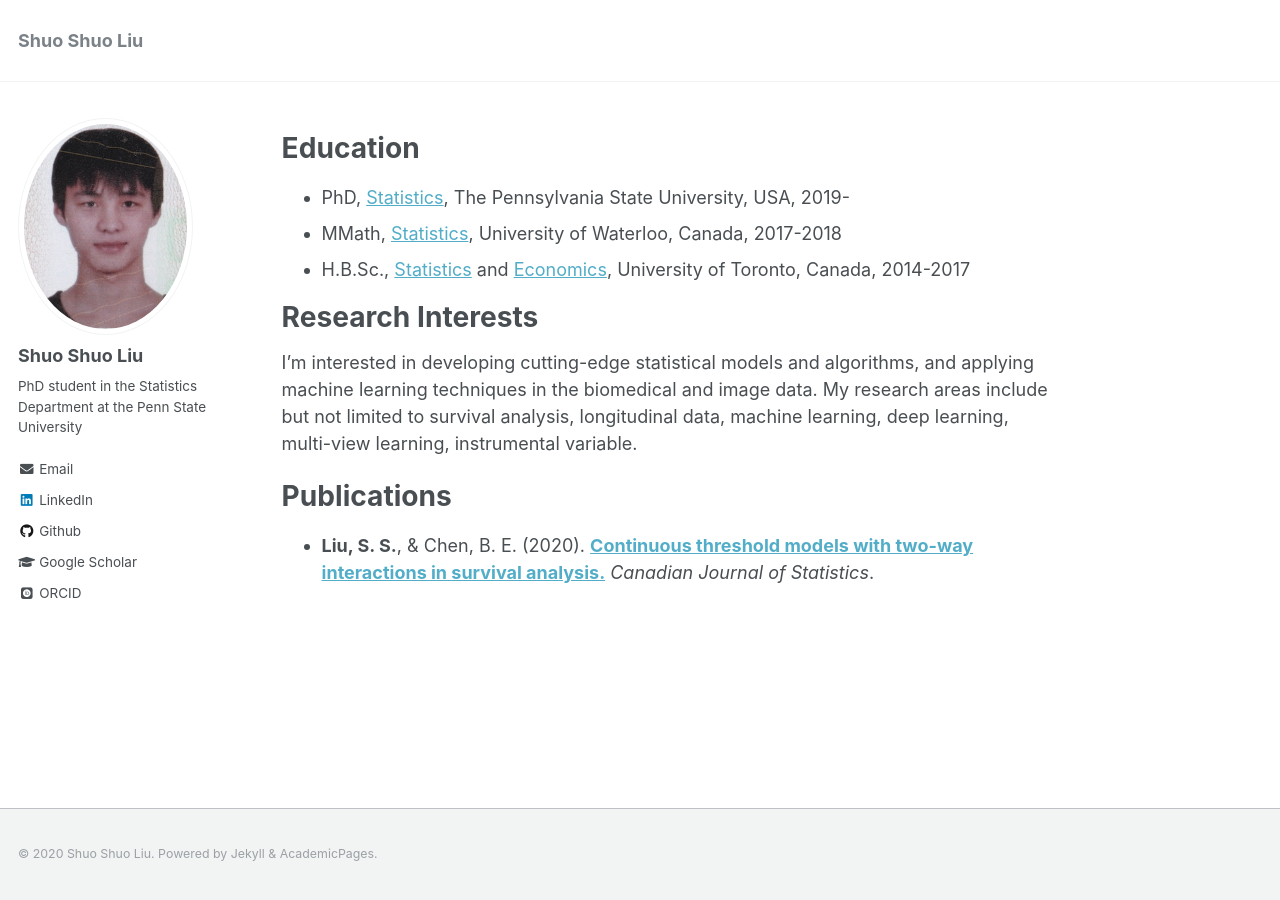
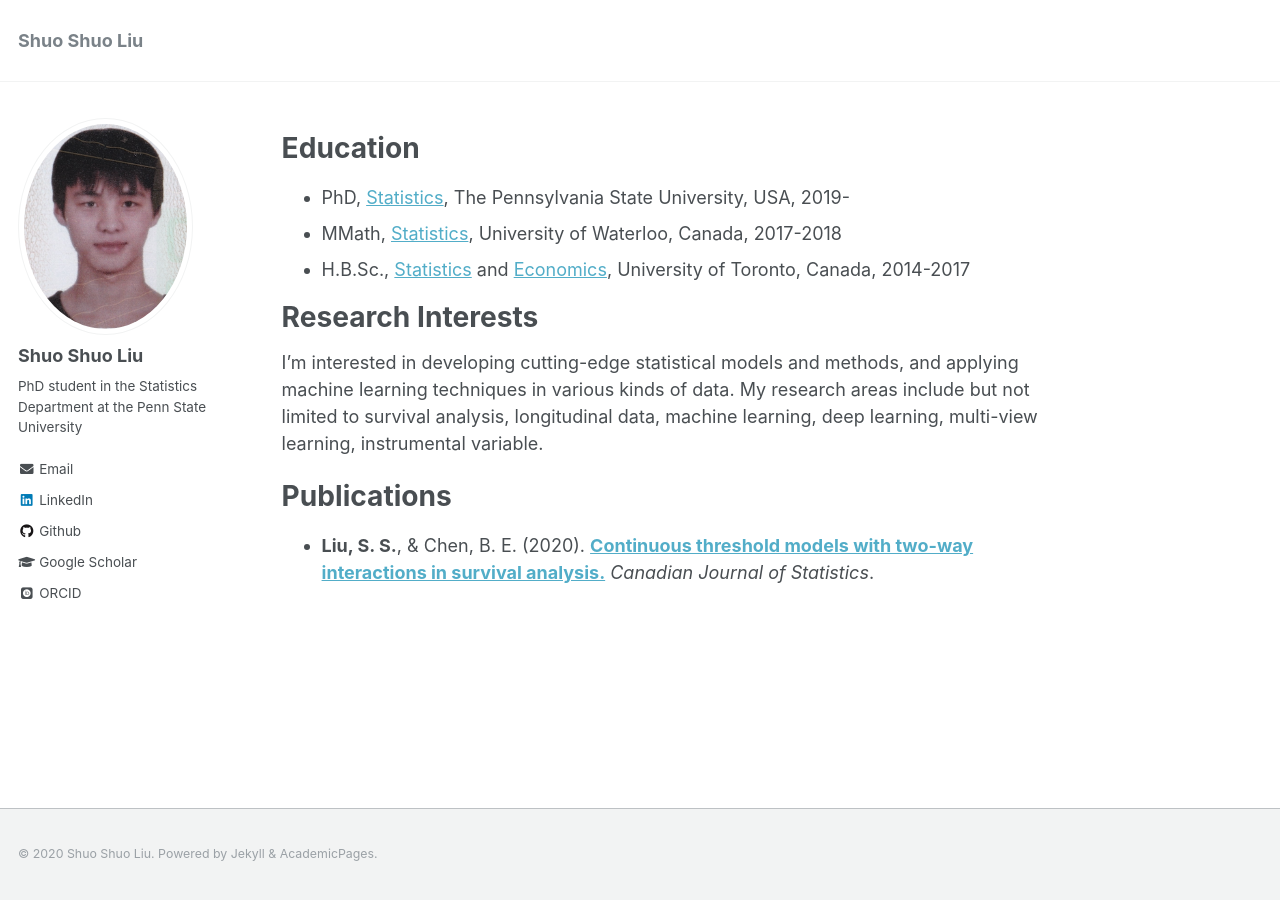
Before and after one commit to shuoshuoliu/shuoshuoliu.github.io, a Jekyll site: the page built from _pages/about.md, in a window 1280 px wide. Built offline with Jekyll 4.4.1, drawn with Linux system fonts in a browser that asks for light colours; some web fonts are replaced.

Commit message:
Update about.md

```diff
--- a/_pages/about.md
+++ b/_pages/about.md
@@ -15,7 +15,7 @@ redirect_from:
 * H.B.Sc., [Statistics](https://www.statistics.utoronto.ca) and [Economics](https://www.economics.utoronto.ca), University of Toronto, Canada, 2014-2017
 
 # Research Interests
-I'm interested in developing cutting-edge statistical models and algorithms, and applying machine learning techniques in the biomedical and image data. My research areas include but not limited to survival analysis, longitudinal data, machine learning, deep learning, multi-view learning, instrumental variable.
+I'm interested in developing cutting-edge statistical models and methods, and applying machine learning techniques in various kinds of data. My research areas include but not limited to survival analysis, longitudinal data, machine learning, deep learning, multi-view learning, instrumental variable.
 
 # Publications
 * <b>Liu, S. S.</b>, & Chen, B. E. (2020). <b>[Continuous threshold models with two-way interactions in survival analysis.](https://onlinelibrary.wiley.com/doi/full/10.1002/cjs.11561)</b> <i>Canadian Journal of Statistics</i>.
```
